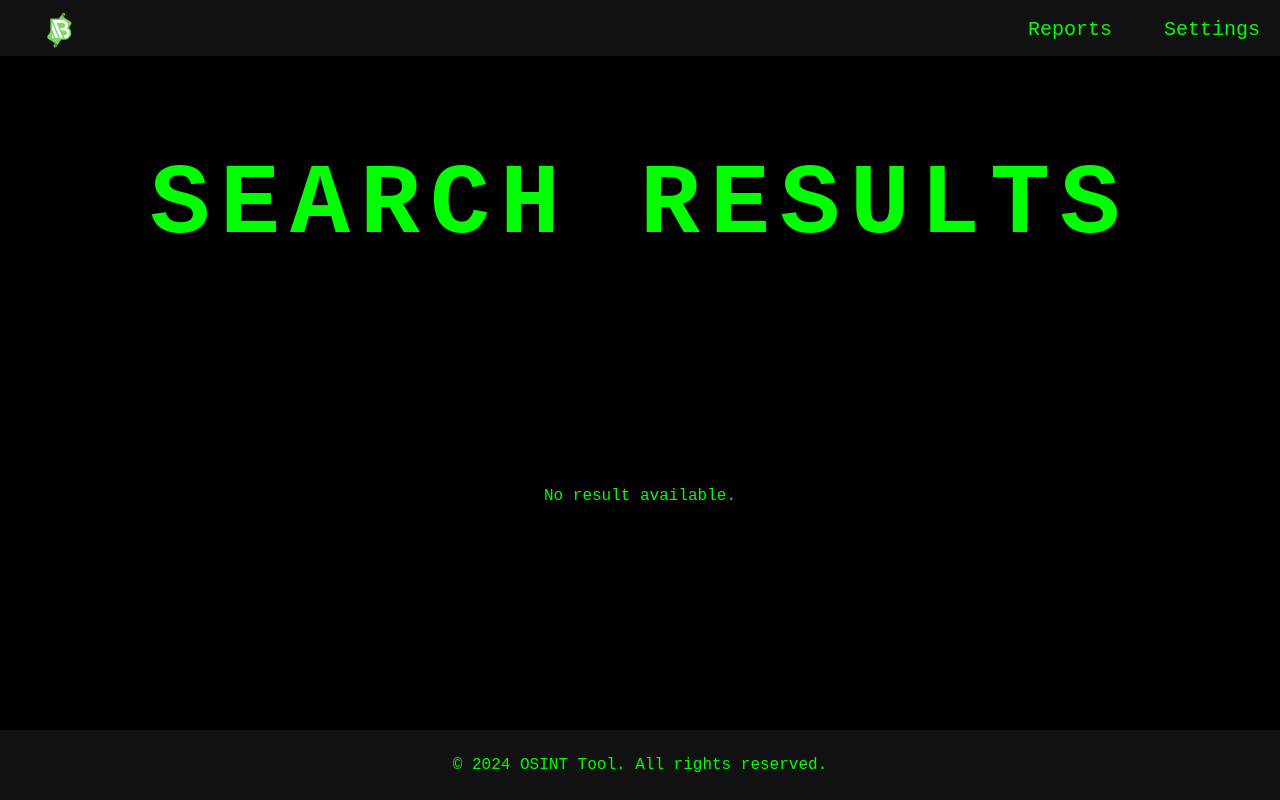
After one commit to SmartyDroidBot/AutOSINT, a Flask app: page /search in a window 1280 px wide. The commit adds this page. Run offline with Flask 3, Linux system fonts and the light colour scheme.

Commit message:
FILTER NOT WORKING BUT SENDING REQS

```diff
--- a/app.py
+++ b/app.py
@@ -1,18 +1,53 @@
-from flask import Flask, render_template, url_for
+from flask import Flask, render_template, request
+import requests
+import re
 
 app = Flask(__name__)
+
+# Replace these keys with your actual API keys
+email_api_key = "015b6138b5ba4072a2e2aef6b8d08af2"
+phone_api_key = "282c43000dbc482ca089d26f7466cb4e"
+ip_api_key = "634da9cfe64743fe8978d94f8d8d4ba9"
 
 @app.route('/')
 def index():
     return render_template('index.html')
 
-@app.route('/reports')
-def reports():
-    return render_template('reports.html')
-
 @app.route('/settings')
 def settings():
     return render_template('settings.html')
 
+@app.route('/search', methods=['POST', 'GET'])
+def search():
+    result = None
+
+    if request.method == 'POST':
+        input_value = request.form['query']
+
+        # Determine the type of input and make the corresponding API call
+        if '@' in input_value:  # Assuming '@' indicates an email
+            result = email_validation(input_value)
+        elif input_value.isdigit():  # Assuming a numeric input indicates a phone number
+            result = phone_validation(input_value)
+        else:  # Assuming it's an IP address
+            result = ip_geolocation(input_value)
+
+    return render_template('search.html', result=result)
+
+def email_validation(email):
+    url = f'https://emailvalidation.abstractapi.com/v1/?api_key={email_api_key}&email={email}'
+    response = requests.get(url)
+    return response.json()
+
+def phone_validation(phone):
+    url = f'https://phonevalidation.abstractapi.com/v1/?api_key={phone_api_key}&phone={phone}'
+    response = requests.get(url)
+    return response.json()
+
+def ip_geolocation(ip):
+    url = f'https://ipgeolocation.abstractapi.com/v1/?api_key={ip_api_key}&ip_address={ip}'
+    response = requests.get(url)
+    return response.json()
+
 if __name__ == "__main__":
     app.run(debug=True)
--- a/templates/base.html
+++ b/templates/base.html
@@ -19,8 +19,8 @@
         />
       </a>
       <ul>
-        <li class="reports"><a href="{{ url_for('reports') }}">Reports</a></li>
-        <li class="settings"><a href="{{ url_for('settings') }}">Settings</a></li>
+        <li class="reports"><a href="#">Reports</a></li>
+        <li class="settings"><a href="#">Settings</a></li>
         <!-- Additional navigation links -->
       </ul>
     </nav>
--- a/templates/index.html
+++ b/templates/index.html
@@ -1,11 +1,12 @@
-{% extends "base.html" %} {% block body %}
+{% extends "base.html" %}
+{% block body %}
 <header>
   <h1 class="welcome-text">Welcome</h1>
   <!-- Welcome text -->
 </header>
 <section>
   <!-- Search form -->
-  <form>
+  <form action="{{ url_for('search') }}" method="post"> {# Specify the action attribute with the URL for the /search route #}
     <label for="query"></label>
     <input
       type="text"
--- a/templates/reports.html
+++ /dev/null
@@ -1,3 +0,0 @@
-{% extends "base.html" %} {% block body %}
-aegeg
-{% endblock %}
--- /dev/null
+++ b/templates/search.html
@@ -0,0 +1,14 @@
+{% extends "base.html" %}
+{% block body %}
+<header>
+  <h1 class="welcome-text">Search Results</h1>
+</header>
+<section>
+  <!-- Display the result -->
+  {% if result %}
+    <pre>{{ result | tojson(indent=2) }}</pre>
+  {% else %}
+    <p>No result available.</p>
+  {% endif %}
+</section>
+{% endblock %}
```
